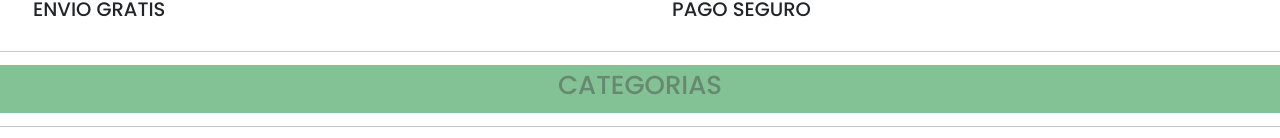
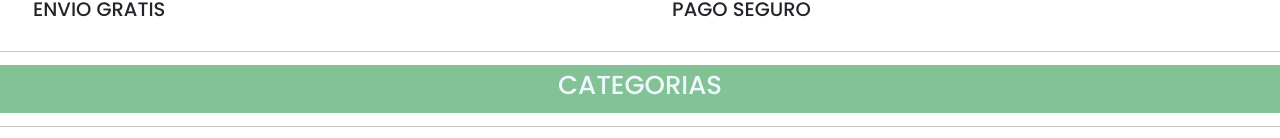
Before and after one commit to AndresGarciaL/ArtesanosWeb-React, a React (Create React App) app in the folder frontend/: page / in a window 1280 px wide. Shown: the part 751-889 px from the top of the page. Built offline with nearby package versions, Linux system fonts and the light colour scheme.

Commit message:
Se modifico css

```diff
--- a/frontend/src/pages/Contacto.js
+++ b/frontend/src/pages/Contacto.js
@@ -28,7 +28,7 @@ function Contacto() {
             </div>
 
             <div className="contactar">
-                <h2>¡Queremos saber de usted!</h2>
+                <h2 className="tituloh2">¡Queremos saber de usted!</h2>
                 <div className="formulario">
                     <form accion="#" method="#">
                         <label>Nombre</label>
@@ -47,7 +47,7 @@ function Contacto() {
             </div>
 
             <div id="boton">
-                <button>Enviar</button>
+                <button className="botonEnviar">Enviar</button>
             </div>
 
             <div className="detalles">
--- a/frontend/src/styles/Contacto.css
+++ b/frontend/src/styles/Contacto.css
@@ -99,7 +99,7 @@
     border-radius: 5px;
 }
 
-h2 {
+.tituloh2 {
     color: rgba(77, 80, 77, 0.5) !important;
     text-align: center;
 }
@@ -154,7 +154,7 @@ input[type=checkbox] {
     margin: 2%;
 }
 
-button {
+.botonEnviar {
     border: solid #82C294;
     width: 15%;
     height: 50px;
```
